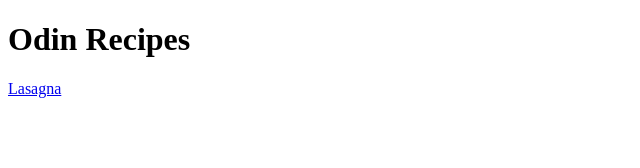
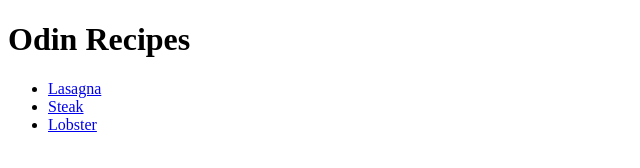
Before and after one commit to RickyShie/odin-recipes, a plain HTML site: page index.html in a window 1280 px wide. Shown: the whole page, without its empty margins (0-640 px from the left). Drawn offline with Linux system fonts and the light colour scheme.

Commit message:
Add links to the recipes of steak and lobster in the homepage

```diff
--- a/index.html
+++ b/index.html
@@ -8,6 +8,10 @@
 </head>
 <body>
     <h1>Odin Recipes</h1>
-    <a href="recipes/lasagna.html">Lasagna</a>
+    <ul>
+        <li><a href="recipes/lasagna.html">Lasagna</a></li>
+        <li><a href="recipes/steak.html">Steak</a></li>
+        <li><a href="recipes/lobster.html">Lobster</a></li>
+    </ul>
 </body>
 </html>
```
